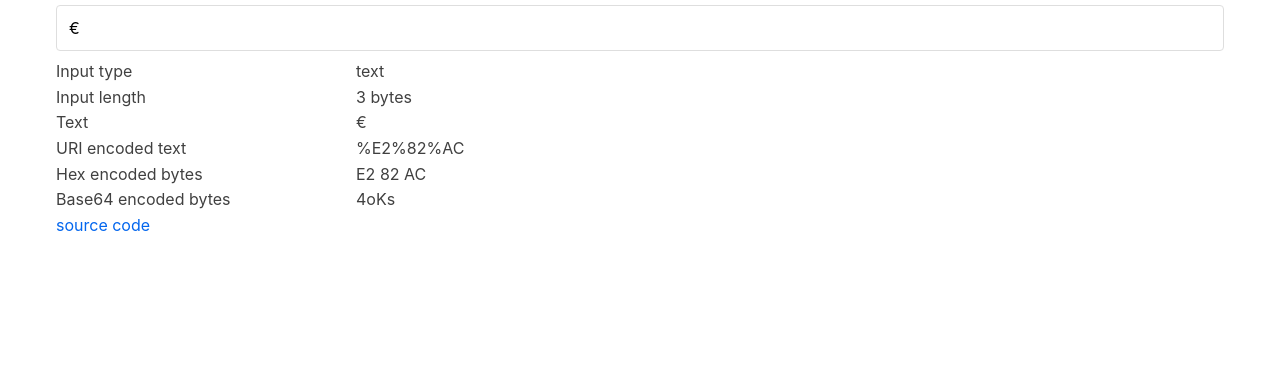
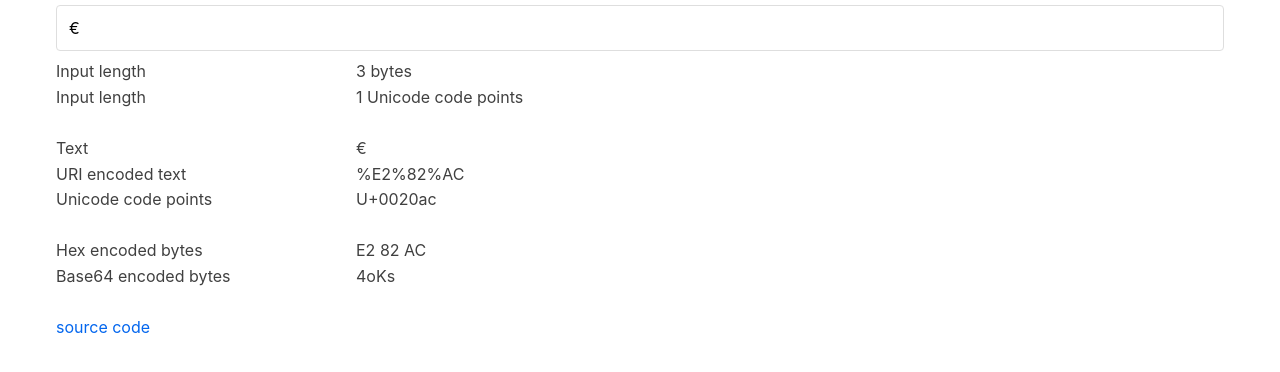
Before and after one commit to renaatd/converter, a plain HTML site: page index.html in a window 1280 px wide. Shown: the part 256-628 px from the top of the page. Drawn offline with nearby package versions, Linux system fonts and the light colour scheme.

Commit message:
Add unicode code points to output

```diff
--- a/converter.js
+++ b/converter.js
@@ -33,6 +33,23 @@ function bytesToText(byteArray) {
     }
     // use decodeURIComponent to convert to text and validate correctness
     return decodeURIComponent(uri);
+}
+
+/** Convert a string to a list of Unicode code points */
+function textToCodePoints(text) {
+    // Javascript strings are stored in UTF-16, so one Unicode codepoint takes 1 or 2 characters in a string
+    let codePoints = []
+    for (let i = 0; i < text.length; i++) {
+        let thisCode = text.codePointAt(i);
+        codePoints.push(thisCode);
+        // string.codePointAt() recognizes correctly surrogate pairs, but the index
+        // is in string characters, so we must do an extra increment if this is one
+        // takes 2 characters
+        if (thisCode >= 65536) {
+            i++;
+        }
+    }
+    return codePoints;
 }
 
 // Functions for conversion from TypedArray to Base64: https://developer.mozilla.org/en-US/docs/Glossary/Base64
@@ -121,8 +138,11 @@ data() {
     return {
         inputType: 'text',
         inputString: '€',
+
         rawBytes : new Uint8Array(),
         rawText : '',
+        codePoints: [],
+
         bytesValid: true,
         textValid: true,
         errorMessage: '',
@@ -142,6 +162,13 @@ computed: {
     },
     uriEncoded() {
         return encodeURIComponent(this.rawText);
+    },
+    unicode() {
+        let result = '';
+        for (let i=0; i < this.codePoints.length; i++) {
+            result += 'U+' + ("000000" + this.codePoints[i].toString(16)).slice(-6) + ' ';
+        }
+        return result.slice(0, -1);
     }
 },
 methods: {
@@ -153,6 +180,7 @@ methods: {
     update(inputType, inputString) {
         this.rawBytes = new Uint8Array();
         this.rawText = '';
+        this.codePoints = [];
         this.bytesValid = false;
         this.textValid = false;
         this.errorMessage = "Unknown error";
@@ -182,6 +210,9 @@ methods: {
                 this.textValid = true;
             } catch(e) {}
         }
+        if (this.textValid) {
+            this.codePoints = textToCodePoints(this.rawText);
+        }
     }
 },
 watch: {
--- a/index.html
+++ b/index.html
@@ -29,21 +29,31 @@
       <div v-else>
         <div v-if="!textValid"><strong>This is not valid UTF-8, no text/URI available.</strong></div>
         <div class="flex-row">
-          <div class="flex-small one-fourth">Input type</div>
-          <div class="flex-small">{{ inputType }}</div>
-        </div>
-        <div class="flex-row">
           <div class="flex-small one-fourth">Input length</div>
           <div class="flex-small">{{ rawBytes.length }} bytes</div>
         </div>
-        <div v-if="textValid" class="flex-row">
-          <div class="flex-small one-fourth">Text</div>
-          <div class="flex-small">{{ rawText }}</div>
+
+        <div v-if="textValid">
+          <div class="flex-row">
+            <div class="flex-small one-fourth">Input length</div>
+            <div class="flex-small">{{ codePoints.length }} Unicode code points</div>
+          </div>
+          <br/>
+          <div class="flex-row">
+            <div class="flex-small one-fourth">Text</div>
+            <div class="flex-small">{{ rawText }}</div>
+          </div>
+          <div class="flex-row">
+            <div class="flex-small one-fourth">URI encoded text</div>
+            <div class="flex-small">{{ uriEncoded }}</div>
+          </div>
+          <div class="flex-row">
+            <div class="flex-small one-fourth">Unicode code points</div>
+            <div class="flex-small">{{ unicode }}</div>
+          </div>
         </div>
-        <div v-if="textValid" class="flex-row">
-          <div class="flex-small one-fourth">URI encoded text</div>
-          <div class="flex-small">{{ uriEncoded }}</div>
-        </div>
+
+        <br/>
         <div class="flex-row">
           <div class="flex-small one-fourth">Hex encoded bytes</div>
           <div class="flex-small">{{ hexBytes }}</div>
@@ -55,6 +65,7 @@
       </div>
     </div>
 
+    <br/>
     <a href="https://github.com/renaatd/converter">source code</a>
   </div>
   <script src="converter.js"></script>
```
